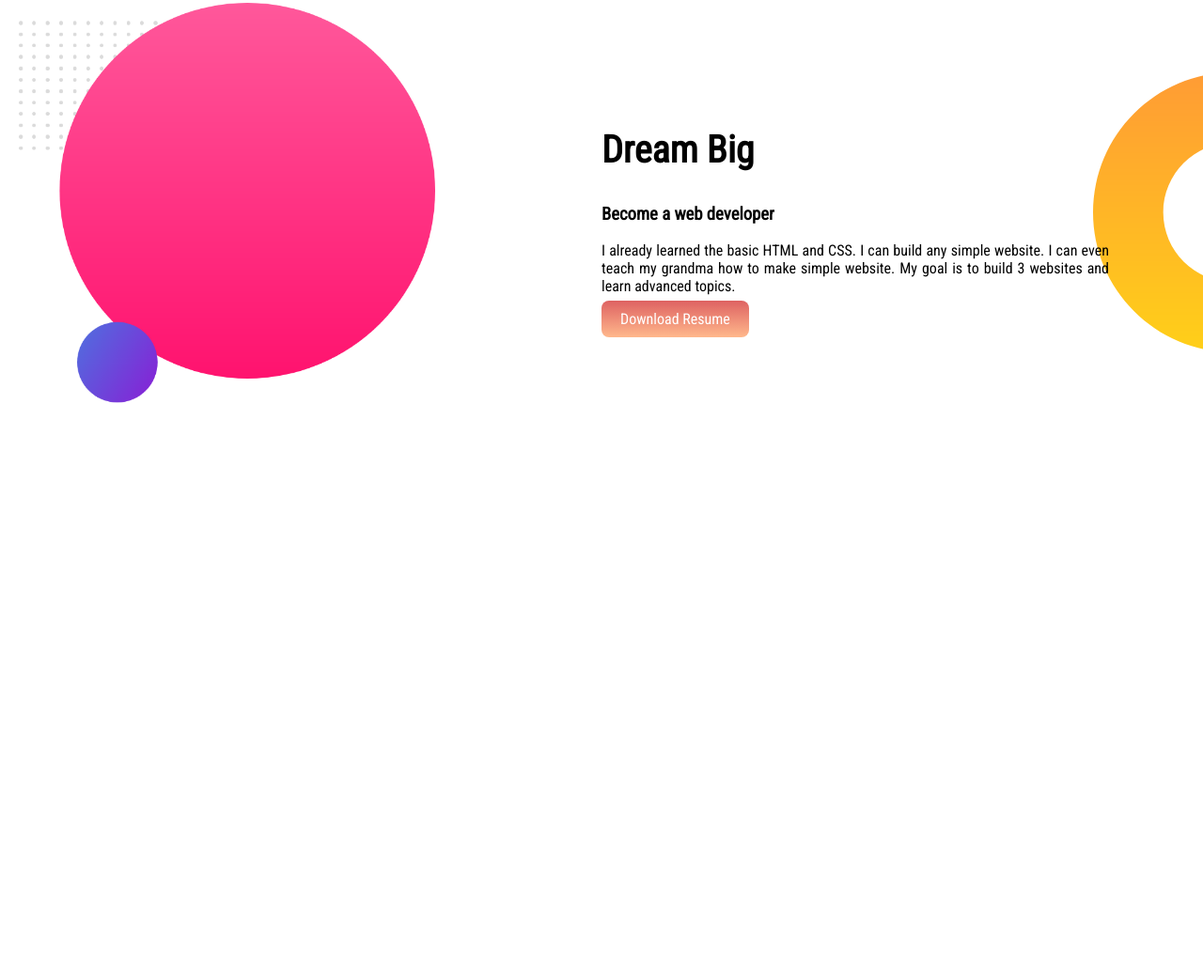
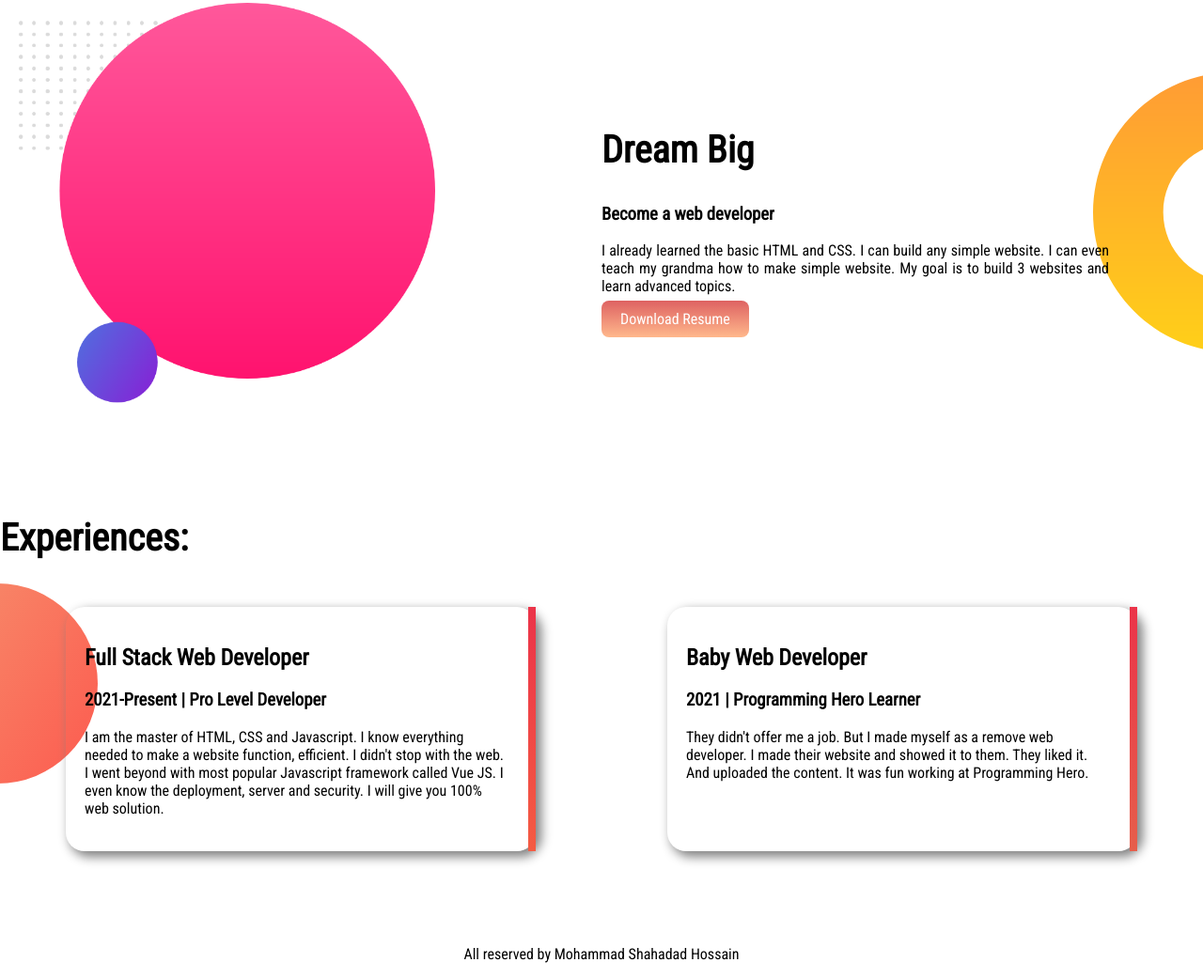
Before and after one commit to shahadadrohid/developer-portfolio, a plain HTML site: page index.html in a window 1280 px wide. Shown: the part 640-1681 px from the top of the page at 94% size. Before the commit the page ends 1089 px from the top, so only its background shows below. Drawn offline with Linux system fonts and the light colour scheme.

Commit message:
final commit

```diff
--- a/index.html
+++ b/index.html
@@ -41,6 +41,29 @@
             <a class="hire-me" href="https://www.facebook.com/mohammadshahadad.4/">Download Resume</a>
         </div>
     </section>
+    <section class="experience-area">
+        <h1 class="name1">Experiences:</h1>
+        <div class="experience-flex">
+            <div class="experience-half1">
+                <h1>Full Stack Web Developer</h1>
+                <h3>2021-Present | Pro Level Developer</h3>
+                <p>I am the master of HTML, CSS and Javascript. I know everything needed to make a website function,
+                    efficient. I didn't stop with the web. I went beyond with most popular Javascript framework called
+                    Vue
+                    JS. I even know the deployment, server and security. I will give you 100% web solution.</p>
+            </div>
+            <div class="experience-half2">
+                <h1>Baby Web Developer</h1>
+                <h3>2021 | Programming Hero Learner</h3>
+                <p>They didn't offer me a job. But I made myself as a remove web developer. I made their website and
+                    showed
+                    it to them. They liked it. And uploaded the content. It was fun working at Programming Hero.</p>
+            </div>
+        </div>
+    </section>
+    <footer class="footer">
+        <p>All reserved by Mohammad Shahadad Hossain </p>
+    </footer>
 </body>
 
 </html>
--- a/style.css
+++ b/style.css
@@ -39,3 +39,42 @@ section img{
     background-repeat: no-repeat;
     background-position: right;
 }
+.experience-area{
+    margin-top: 100px;
+    background-image: url(images/exp-bg.png);
+    background-repeat: no-repeat;
+    background-position: left;
+}
+.experience-flex{
+    display: flex;
+    margin-top: 50px;
+}
+.experience-half{
+    text-align: justify;
+}
+.experience-half1{
+    margin-left: 70px;
+    margin-right: 70px;
+    border-right: 8px solid;
+    box-shadow: 5px 5px 12px 1px gray;
+    border-image: linear-gradient(#eb3349, #f45c43);
+    border-image-slice: 4;
+    width: 50%;
+    padding: 20px;
+    border-radius: 20px;
+}
+.experience-half2{
+    margin-left: 70px;
+    margin-right: 70px;
+    border-right: 8px solid;
+    box-shadow: 5px 5px 12px 1px gray;
+    border-image: linear-gradient(#eb3349, #e65f4b);
+    border-image-slice: 4;
+    width: 50%;
+    padding: 20px;
+    border-radius: 20px;
+}
+.footer{
+    margin-top: 100px;
+    text-align: center;
+}
```
